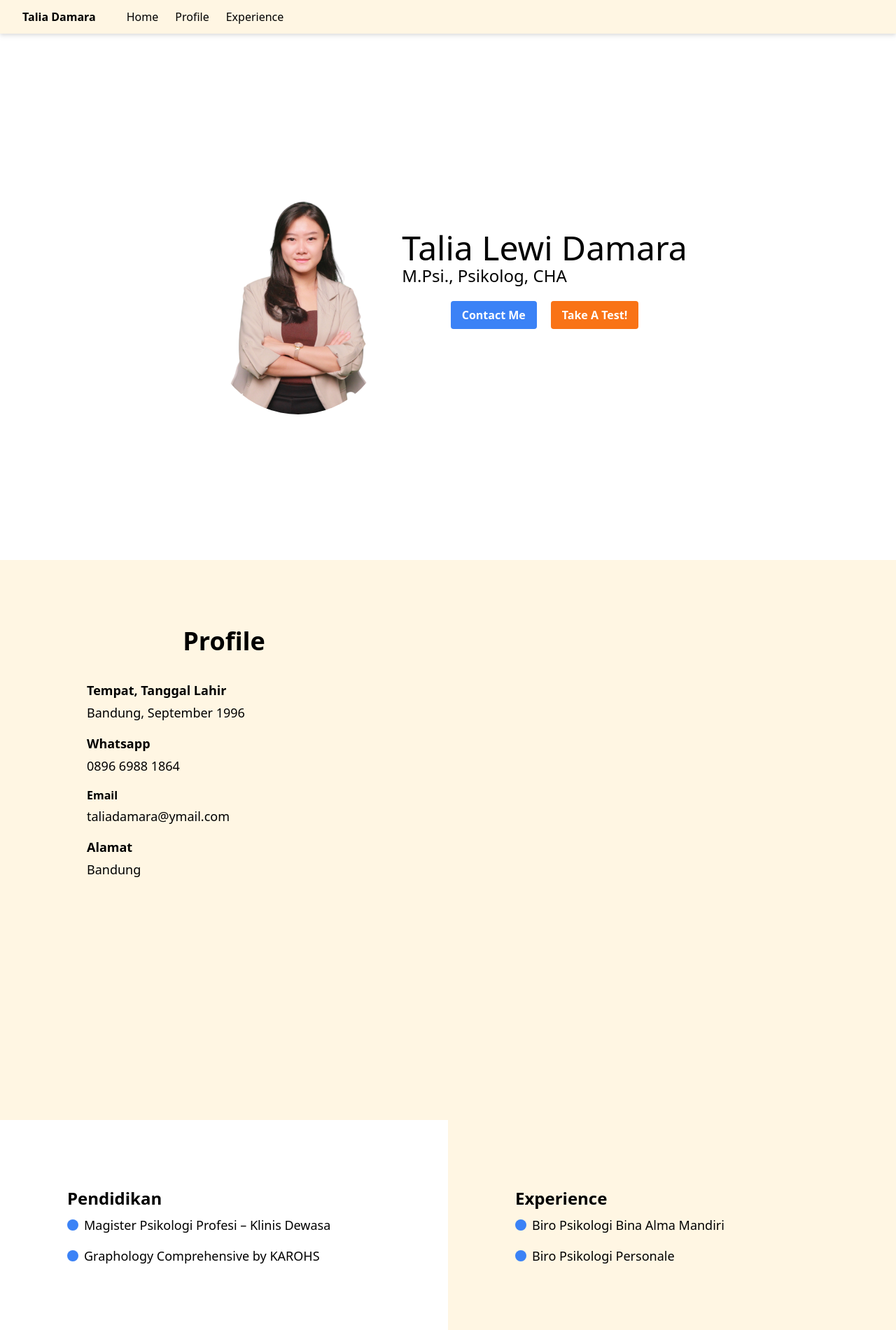
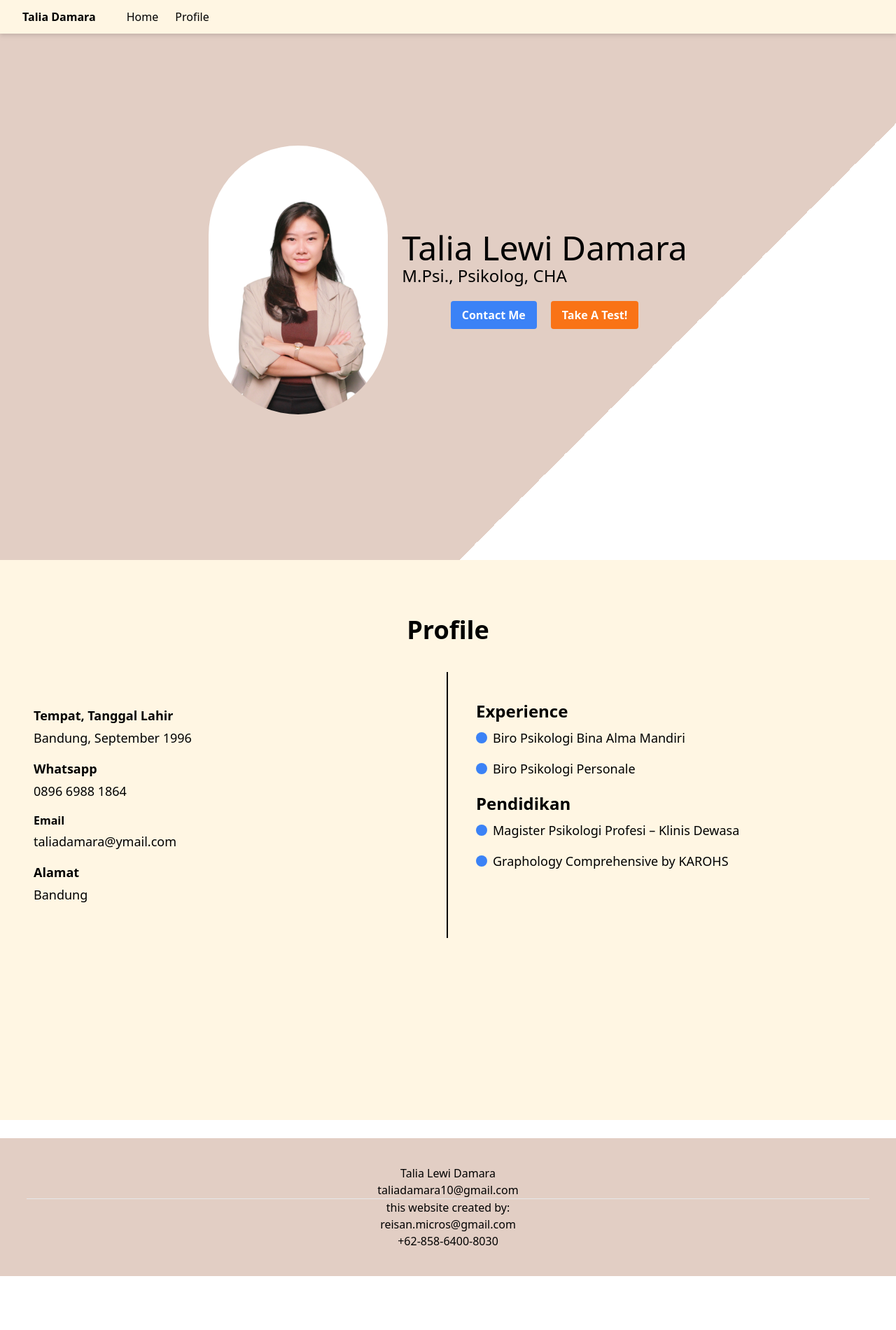
Before and after one commit to ReisanDamara/TaliaPortofolio, a website: page index.html in a window 1280 px wide. Shown: the top 1900 px of the page at 70% size. After the commit the page ends 1823 px from the top, so only its background shows below. Drawn offline with nearby package versions, Linux system fonts and the light colour scheme.

Commit message:
update design

```diff
--- a/custom.css
+++ b/custom.css
@@ -24,14 +24,13 @@
 
 
   .footer {
-    background: #22303d;
-    background: linear-gradient(188deg, #22303d 13%, rgba(78, 77, 85, 1) 100%);
+    background: #E2CEC4;
     justify-content: center;
     align-items: center;
   }
 
   .footer h6 {
-    color: #ffffff;
+    color: #000;
     text-align: center;
     margin-top: 2%;
     padding: 3%;
@@ -46,9 +45,19 @@
 
   }
 
-  .footer a  {
-    width: 33%;
-    height: auto;
-    margin: 20px;
-    margin-bottom: 0;
-  }
+
+  .half-diagonal {
+    position: relative;
+    width: 100%;
+    height: 100vh;
+}
+.half-diagonal::before {
+    content: '';
+    position: absolute;
+    top: 0;
+    left: 0;
+    width: 100%;
+    height: 100%;
+    background: linear-gradient(135deg, #E2CEC4 70%, transparent 50%);
+    z-index: -1;
+}
--- a/index.html
+++ b/index.html
@@ -15,10 +15,12 @@
     <h1 class="float-left block text-black text-center p-3 mx-5 no-underline font-bold">Talia Damara</h1>
     <a href="#home" class="float-left block text-black text-center p-3 no-underline hover:scale-110 ">Home</a>
     <a href="#profile" class="float-left block text-black text-center p-3 no-underline hover:scale-110">Profile</a>
-    <a href="#experience" class="float-left block text-black text-center p-3 no-underline hover:scale-110">Experience</a>
+    <!-- <a href="#experience" class="float-left block text-black text-center p-3 no-underline hover:scale-110">Experience</a> -->
   </div>
 
     <div id="home" class="h-screen ">
+
+        <div class="half-diagonal flex items-center justify-center">
           <div class="h-screen flex justify-center items-center">
               <img src="./image.jpg" alt="Talia Lewi Damara" class="rounded-full w-64 mr-5">
               <div>
@@ -31,11 +33,12 @@
               </div>
           </div>
         </div>
-    <div id="profile" class="h-screen bg-krem">
-      <div class=" w-1/2 h-full p-24">
-        <h1 class="text-4xl font-bold mb-2 justify-center flex">Profile</h1>
-        <div class="flex flex-col p-5">
+    </div>
 
+    <div id="profile" class="h-screen bg-krem pt-20">
+      <h1 class="text-4xl font-bold mb-10 justify-center flex ">Profile</h1>
+      <div class=" w-1/2 p-10 float-left border-r-2 border-black border-solid">
+        <div class="flex flex-col">
           <div class="flex flex-col p-2 ">
             <h2 class="text-lg font-bold mb-1 ">Tempat, Tanggal Lahir</h2>
             <h2 class="text-lg">Bandung, September 1996</h2>
@@ -52,12 +55,9 @@
             <h2 class="text-lg font-bold mb-1">Alamat</h2>
             <h2 class="text-lg">Bandung</h2>
           </div>
-
         </div>
       </div>
-    </div>
-    <div id="experience" class="h-screen  ">
-      <div class="w-1/2 float-right p-24 bg-krem h-full">
+      <div class="w-1/2 float-right p-10">
         <h1 class="text-2xl font-bold mb-2">Experience</h1>
         <div class="flex justify-between mb-4">
           <div class="flex items-center">
@@ -72,9 +72,7 @@
             <p class="text-lg">Biro Psikologi Personale</p>
           </div>
         </div>
-    </div>
-        <div class=" p-24 w-1/2 h-full">
-            <h1 class="text-2xl font-bold mb-2 ">Pendidikan</h1>
+        <h1 class="text-2xl font-bold mb-2 mt-5">Pendidikan</h1>
             <div class="flex justify-between mb-4">
               <div class="flex items-center">
                 <div class="rounded-full h-4 w-4 bg-blue-500 mr-2"></div>
@@ -90,14 +88,20 @@
             </div>
         </div>
       </div>
+
+    </div>
     <div class="footer">
-      <h6><img src="mail.png"> reisan.micros@gmail.com
-        <br><img src="phone.png">+62-858-6400-8030<br>
+
+
+      <h6>Talia Lewi Damara
+        <br>
+        taliadamara10@gmail.com
         <hr>
+        <a href="https://www.linkedin.com/in/reisan-lewi-damara-83992b223">this website created by:
+        <br>reisan.micros@gmail.com
+        <br>+62-858-6400-8030<br>
 
-        <a href="https://github.com/ReisanDamara"><img src="gitwhite.png"></a>
-        <a href="https://www.instagram.com/reisan_micros?igsh=NTc4MTIwNjQ2YQ=="><img src="instawhite.png"></a>
-        <a href="https://www.linkedin.com/in/reisan-lewi-damara-83992b223"><img src="inwhite.png"></a>
+        </a>
       </h6>
 
     </div>
```
Lines whose indentation alone changed are shown as unchanged.
